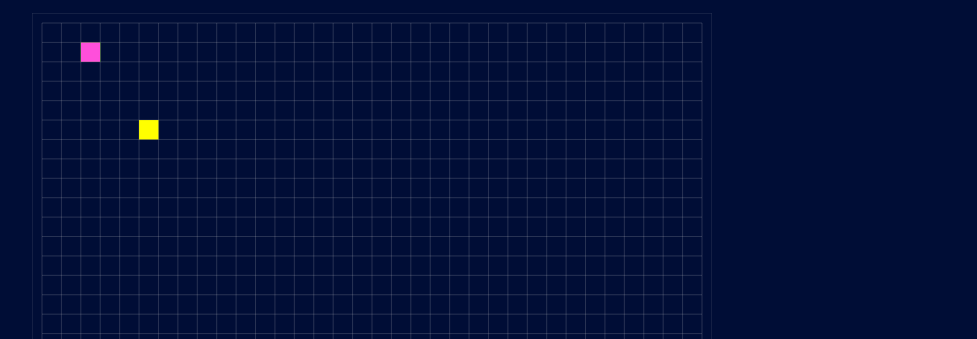
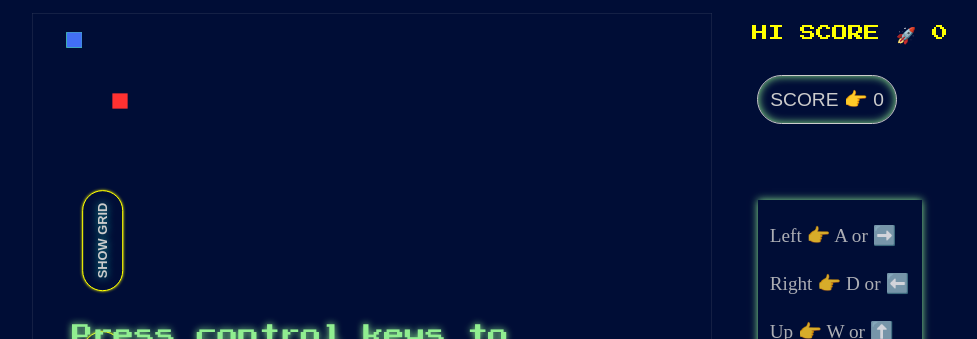
Before and after one commit to deepmeena70/snake-game-canvas-javascript, a plain HTML site: page index.html in a window 1280 px wide. Shown: the top 339 px of the page, without its empty margins (268-1245 px from the left). Drawn offline with Linux system fonts and the light colour scheme.

Commit message:
game created successfully

```diff
--- a/index.html
+++ b/index.html
@@ -1,14 +1,28 @@
 <!DOCTYPE html>
 <html lang="en">
-<head>
-    <meta charset="UTF-8">
-    <meta http-equiv="X-UA-Compatible" content="IE=edge">
-    <meta name="viewport" content="width=device-width, initial-scale=1.0">
+  <head>
+    <meta charset="UTF-8" />
+    <meta http-equiv="X-UA-Compatible" content="IE=edge" />
+    <meta name="viewport" content="width=device-width, initial-scale=1.0" />
     <title>Snake Game</title>
-    <link rel="stylesheet" href="style.css">
+    <link rel="stylesheet" href="style.css" />
     <script src="index.js" defer></script>
-</head>
-<body>
+  </head>
+  <body>
     <canvas id="canvas"></canvas>
-</body>
+    <div id="high-score"></div>
+    <div id="score"></div>
+    <div id="control-keys">
+      <div>Left 👉 A or ➡️</div>
+      <div>Right 👉 D or ⬅️</div>
+      <div>Up 👉 W or ⬆️</div>
+      <div>Down 👉 S or ⬇️</div>
+    </div>
+    <div id="controls">
+        <button id="show-grid">SHOW GRID</button>
+        <button id="pause">PAUSE</button>
+        <button id="reset">RESET</button>
+    </div>
+    <div id="play">Press control keys to start<span style="font-size: 3em;">⌨️</span></div>
+  </body>
 </html>
--- a/index.js
+++ b/index.js
@@ -3,38 +3,47 @@
   const ctx = canvas.getContext("2d");
 
   // canvas size
-  const w = (canvas.width = 680);
-  const h = (canvas.height = 680);
-
   const canvasSize = 680;
-
+  const w = (canvas.width = canvasSize);
+  const h = (canvas.height = canvasSize);
   const canvasFillColor = "#000d36";
   const canvasStrokeColor = "rgba(211, 211, 211, 0.19)";
 
+  const scoreEl = document.getElementById("score");
+  const resetEl = document.getElementById("reset");
+  const showGridEl = document.getElementById("show-grid");
+  const highScoreEl = document.getElementById("high-score");
+  const pauseEl = document.getElementById("pause");
+  const playEl = document.getElementById("play");
+
+  let score = 0;
+
+  const setScore = () => {
+    scoreEl.innerHTML = `Score 👉 ${score}`;
+    if (score >= localStorage.getItem("highScore"))
+      localStorage.setItem("highScore", score);
+    highScoreEl.innerHTML = `HI SCORE 🚀 ${localStorage.getItem("highScore")}`;
+  };
+
+  // frame rate
   const frameRate = 9.5;
 
   // grid padding
-  const pGrid = 10;
+  const pGrid = 4;
   // grid width
   const grid_line_len = canvasSize - 2 * pGrid;
   //  cell count
-  const cellCount = 34;
+  const cellCount = 44;
   // cell size
   const cellSize = grid_line_len / cellCount;
 
   let gameActive;
 
+  // this will generate random color for head
   const randomColor = () => {
     let color;
-    let colorArr = [
-      "#6300BD",
-      "#8001DD",
-      "#A120F2",
-      "#C100FE",
-      "#DD00FD",
-      "#FF4FDB",
-    ];
-    color = colorArr[5];
+    let colorArr = ["#426ff5", "#42f5e3"];
+    color = colorArr[Math.floor(Math.random() * 2)];
     return color;
   };
 
@@ -44,23 +53,49 @@
     color: randomColor(),
     vX: 0,
     vY: 0,
+    draw: () => {
+      ctx.fillStyle = head.color;
+      ctx.fillRect(
+        head.x * cellSize + pGrid,
+        head.y * cellSize + pGrid,
+        cellSize,
+        cellSize
+      );
+    },
   };
 
   let tailLength = 4;
   let snakeParts = [];
-  const tailColor = "green";
-
   class Tail {
+    color = "#42f57e";
     constructor(x, y) {
       this.x = x;
       this.y = y;
+    }
+    draw() {
+      ctx.fillStyle = this.color;
+      ctx.fillRect(
+        this.x * cellSize + pGrid,
+        this.y * cellSize + pGrid,
+        cellSize,
+        cellSize
+      );
     }
   }
 
   const food = {
     x: 5,
     y: 5,
-    color: "yellow",
+    color: "#FF3131",
+    draw: () => {
+      ctx.fillStyle = food.color;
+      ctx.fillRect(
+        food.x * cellSize + pGrid,
+        food.y * cellSize + pGrid,
+        cellSize,
+        cellSize
+      );
+    },
   };
 
   // this will set canvas style
@@ -91,15 +126,9 @@
   };
 
   const drawSnake = () => {
-    ctx.fillStyle = tailColor;
     //loop through our snakeparts array
     snakeParts.forEach((part) => {
-      ctx.fillRect(
-        part.x * cellSize + pGrid,
-        part.y * cellSize + pGrid,
-        cellSize,
-        cellSize
-      );
+      part.draw();
     });
 
     snakeParts.push(new Tail(head.x, head.y));
@@ -107,14 +136,8 @@
     if (snakeParts.length > tailLength) {
       snakeParts.shift(); //remove furthest item from  snake part if we have more than our tail size
     }
-
-    ctx.fillStyle = head.color;
-    ctx.fillRect(
-      head.x * cellSize + pGrid,
-      head.y * cellSize + pGrid,
-      cellSize,
-      cellSize
-    );
+    head.color = randomColor();
+    head.draw();
   };
 
   const updateSnakePosition = () => {
@@ -123,44 +146,36 @@
   };
 
   const changeDir = (e) => {
-    let key = e.key.toLowerCase();
-    switch (key) {
-      case "d":
-        if (head.vX === -1) break;
+    let key = e.keyCode;
+
+    if (key == 68 || key == 39) {
+      if (head.vX === -1) return;
       head.vX = 1;
       head.vY = 0;
-        break;
-      case "a":
-        if (head.vX === 1) break;
+      gameActive = true;
+      return;
+    }
+    if (key == 65 || key == 37) {
+      if (head.vX === 1) return;
       head.vX = -1;
       head.vY = 0;
-        break;
-      case "w":
-        if (head.vY === 1) break;
+      gameActive = true;
+      return;
+    }
+    if (key == 87 || key == 38) {
+      if (head.vY === 1) return;
       head.vX = 0;
       head.vY = -1;
-        break;
-      case "s":
-        if (head.vY === -1) break;
+      gameActive = true;
+      return;
+    }
+    if (key == 83 || key == 40) {
+      if (head.vY === -1) return;
       head.vX = 0;
       head.vY = 1;
-        break;
+      gameActive = true;
+      return;
     }
-
-    if(key =="d" || key == "a" || key == "w" || key == "s"){
-      gameActive = true;
-    }
-
-  };
-
-  const drawFood = () => {
-    ctx.fillStyle = food.color;
-    ctx.fillRect(
-      food.x * cellSize + pGrid,
-      food.y * cellSize + pGrid,
-      cellSize,
-      cellSize
-    );
   };
 
   const foodCollision = () => {
@@ -173,6 +188,7 @@
     if (foodCollision) {
       food.x = Math.floor(Math.random() * cellCount);
       food.y = Math.floor(Math.random() * cellCount);
+      score++;
       tailLength++;
     }
   };
@@ -186,8 +202,6 @@
       }
     });
 
-    console.log(head.x, snakeParts[0].x);
-
     if (
       head.x < 0 ||
       head.y < 0 ||
@@ -200,22 +214,68 @@
     return gameOver;
   };
 
-  addEventListener("keypress", changeDir);
+  const showGameOver = () => {
+    const text = document.createElement("div");
+    text.setAttribute("id", "game_over");
+    text.innerHTML = "game over !";
+    const body = document.querySelector("body");
+    body.appendChild(text);
+  };
+
+  addEventListener("keydown", changeDir);
+
+  const PlayButton = (show) => {
+    if(!show){
+      playEl.style.display = "none"
+    } else {
+      playEl.style.display = "block"
+    }
+  }
+
+  const pauseGame = () => {
+    gameActive = false;
+    if(!isGameOver())PlayButton(true);
+  };
+
+
+  pauseEl.addEventListener("click", pauseGame);
+
+  let showGrid = false;
 
   // this will initiate all
   const animate = () => {
     setCanvas();
-    drawGrid();
+    if (showGrid) drawGrid();
     drawSnake();
+    food.draw();
+    if (gameActive) {
+      PlayButton(false);
       updateSnakePosition();
-    if (gameActive) {
       if (isGameOver()) {
+        showGameOver();
+        PlayButton(false);
         return;
       }
     }
+    setScore();
     foodCollision();
-    drawFood();
     setTimeout(animate, 1000 / frameRate);
   };
+
+  const resetGame = () => {
+    location.reload();
+  };
+
+  resetEl.addEventListener("click", resetGame);
+
+  const toggleGrid = () => {
+    if (!showGrid) {
+      showGrid = true;
+      return;
+    }
+    showGrid = false;
+  };
+
+  showGridEl.addEventListener("click", toggleGrid);
   animate();
 })();
--- a/style.css
+++ b/style.css
@@ -1,20 +1,123 @@
-:root{
+@import url("https://fonts.googleapis.com/css2?family=Press+Start+2P&display=swap");
+
+:root {
   overflow: hidden;
 }
 
-*{
-    margin:0;
-    padding:0;
+* {
+  margin: 0;
+  padding: 0;
   box-sizing: border-box;
 }
 
-body{
+body {
   background: #000d36;
+  color: white;
 }
 
 #canvas {
   background: #fff;
   margin-left: 50%;
   margin-top: 1%;
-    transform:translateX(-50%);
+  transform: translateX(-50%);
 }
+
+#game_over {
+  position: absolute;
+  top: 38%;
+  left: 50%;
+  transform: translateX(-50%);
+  font-size: 3em;
+  text-transform: uppercase;
+  font-family: "Press Start 2P", cursive;
+}
+
+#score {
+  position: absolute;
+  font-size: larger;
+  top: 75px;
+  right: 9%;
+  text-transform: uppercase;
+  font-family: Arial, Helvetica, sans-serif;
+  border: 1px solid #cccccc;
+  padding: 12px;
+  border-radius: 25px;
+  box-shadow: inset 0 0 8px lightgreen;
+  color: #cccccc;
+}
+
+#high-score {
+  position: absolute;
+  top: 25px;
+  right: 5%;
+  color: yellow;
+  font-family: "Press Start 2P", cursive;
+}
+
+#controls {
+  position: absolute;
+  top: 120px;
+  left: 320px;
+  display: flex;
+  flex-direction: column;
+}
+
+#control-keys{
+  top:200px;
+  right: 7%;
+  position:absolute;
+  color: #ccccccd7;
+  padding: 12px;
+  font-size: 1.2em;
+  line-height: 48px;
+  box-shadow: 0 0 8px lightgreen;
+}
+
+#reset,
+#show-grid,
+#pause {
+  background: #000d36;
+  color: #cccccc;
+  border: 1px solid yellow;
+  border-radius: 25px;
+  padding: 12px;
+  margin-top: 100px;
+  box-shadow: 0 0 3px yellow;
+  font-size: 0.8em;
+  font-weight: bold;
+  transition: box-shadow 0.3s;
+  transform: rotate(-90deg);
+  text-shadow: 0 0 8px lightseagreen;
+}
+
+#reset:hover,
+#show-grid:hover,
+#pause:hover {
+  box-shadow: 0 0 12px lightgreen;
+  color: yellowgreen;
+}
+
+#play {
+  position: absolute;
+  top: 38%;
+  left: 50%;
+  transform: translateX(-50%);
+  font-family: "Press Start 2P", cursive;
+  font-size: 1.3em;
+  padding: 20px;
+  color: lightgreen;
+  animation: animate-play 1.4s linear infinite;
+
+}
+
+@keyframes animate-play{
+  0%{
+    text-shadow: 0 0 4px lightgreen;
+  }
+  50%{
+    text-shadow: 0 0 8px lightgreen;
+  }
+  100%{
+    text-shadow: 0 0 4px lightgreen;
+  }
+}
```
Lines whose indentation alone changed are shown as unchanged.
